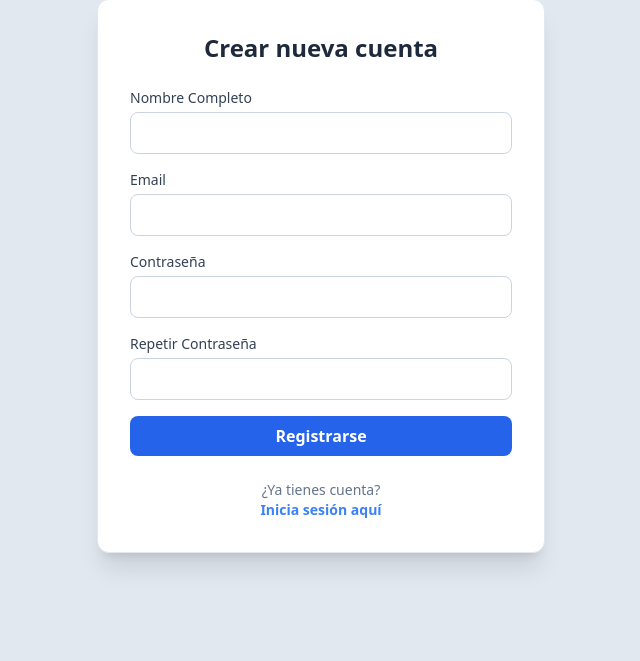
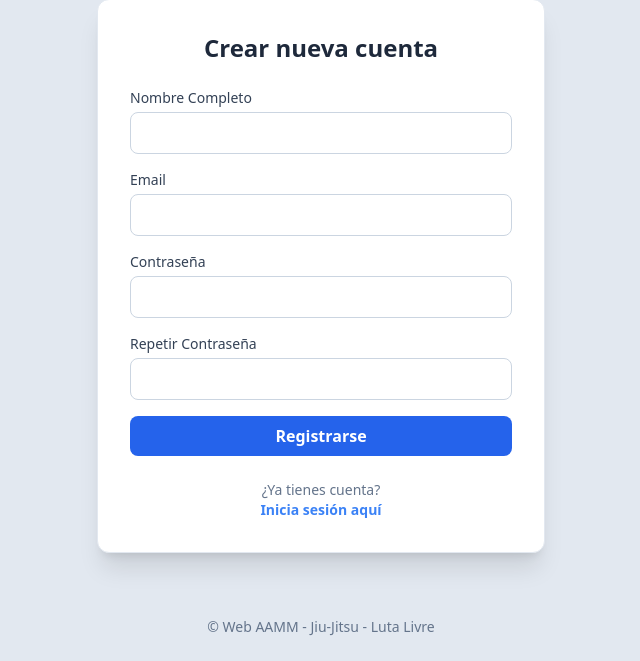
Before and after one commit to ALSREPO/web_aamm, a FastAPI app: page /registro in a window 1280 px wide. Shown: the part 139-800 px from the top of the page, without its empty margins (319-959 px from the left). Run offline with FastAPI, Linux system fonts and the light colour scheme; parts of the project's set-up code (start-up, migrations or seed data) failed here and were passed over; some libraries are stand-ins or nearby versions.

Commit message:
feat(frontend-main): incluir footer en el html

```diff
--- a/src/templates/base.html
+++ b/src/templates/base.html
@@ -39,5 +39,8 @@
         {% block content %}{% endblock %}
     </main>
 
+    <footer class="py-6 text-center text-slate-500 text-sm">
+        &copy; Web AAMM - Jiu-Jitsu - Luta Livre
+    </footer>
 </body>
 </html>
```
